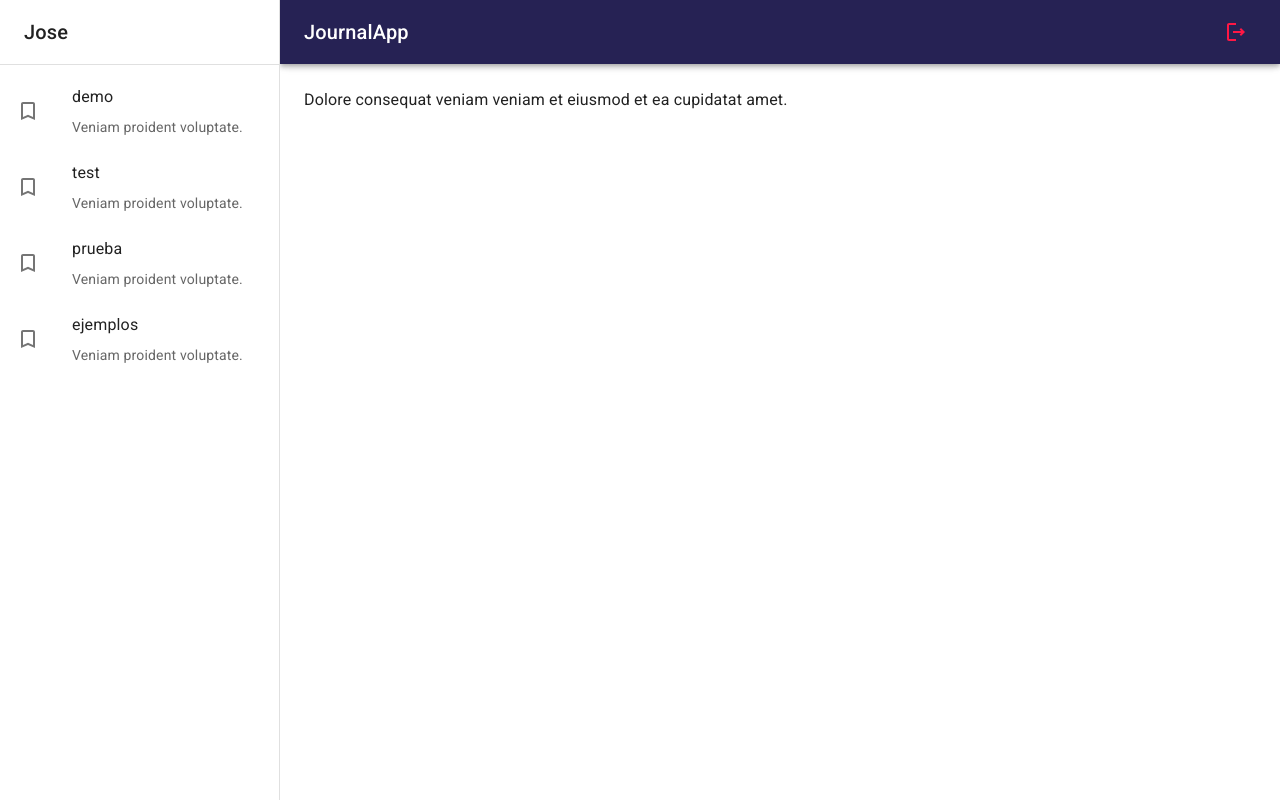
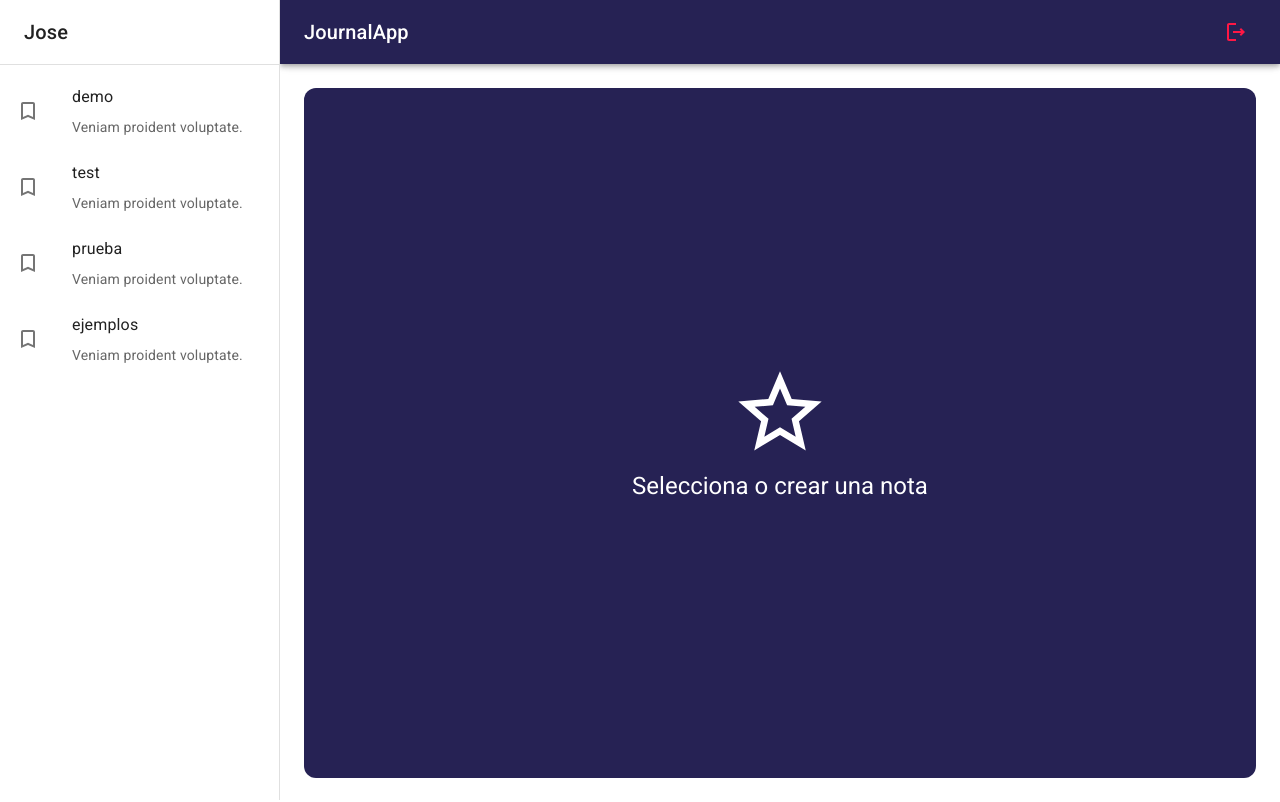
Before and after one commit to joseant1234/journal-react-material, a React (Vite) app: page / in a window 1280 px wide. Built offline with nearby package versions, Linux system fonts and the light colour scheme.

Commit message:
Added NothingSelectedView

```diff
--- a/src/journal/pages/JournalPage.jsx
+++ b/src/journal/pages/JournalPage.jsx
@@ -1,11 +1,11 @@
-import { Typography } from "@mui/material"
 import { JournalLayout } from "../layout/JournalLayout"
+import { NothingSelectedView } from "../views"
 
 
 export const JournalPage = () => {
   return (
     <JournalLayout>
-      <Typography>Dolore consequat veniam veniam et eiusmod et ea cupidatat amet.</Typography>
+      <NothingSelectedView />
     </JournalLayout>
 
   )
--- /dev/null
+++ b/src/journal/views/NothingSelectedView.jsx
@@ -0,0 +1,29 @@
+import { StarOutline } from "@mui/icons-material"
+import { Grid, Typography } from "@mui/material"
+
+
+export const NothingSelectedView = () => {
+  return (
+    <Grid
+        container
+        spacing={0}
+        direction="column"
+        alignItems="center"
+        justifyContent="center"
+        sx={{ minHeight: 'calc(100vh - 110px)', backgroundColor: 'primary.main', borderRadius: 3}}
+    >
+        <Grid
+            item
+            xs={ 12 }
+        >
+            <StarOutline sx={{ fontSize: 100, color: 'white' }} />
+        </Grid>
+        <Grid
+            item
+            xs={ 12 }
+        >
+            <Typography color="white" variant='h5'>Selecciona o crear una nota</Typography>
+        </Grid>
+    </Grid >
+  )
+}
--- /dev/null
+++ b/src/journal/views/index.js
@@ -0,0 +1 @@
+export * from './NothingSelectedView'
```
